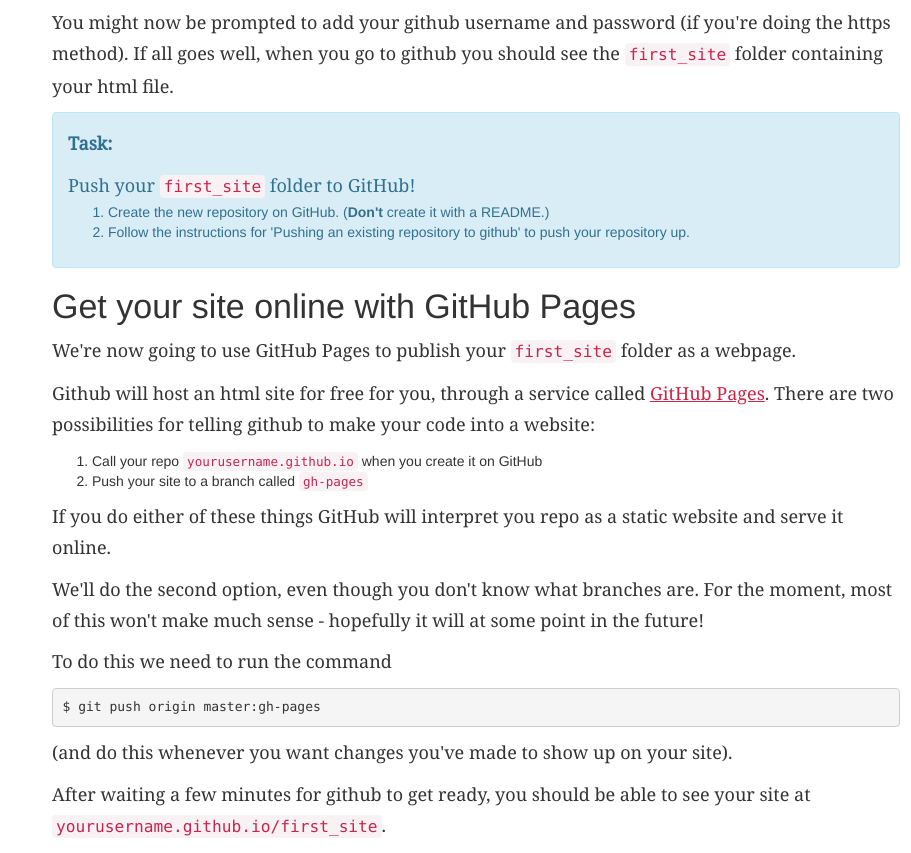
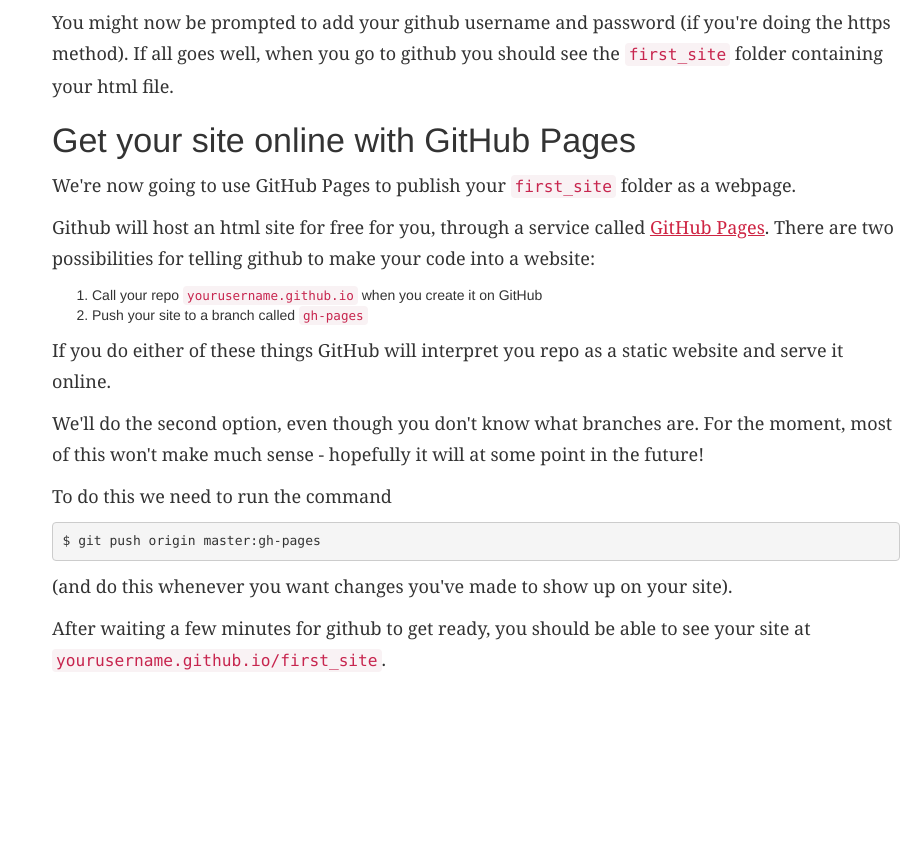
Before and after one commit to CFGer/hackathon, a plain HTML site: page commandline.html in a window 1280 px wide. Shown: the part 5004-5857 px from the top of the page, without its empty margins (369-1280 px from the left). After the commit the page ends 5691 px from the top, so only its background shows below. Drawn offline with Linux system fonts and the light colour scheme; a web font is replaced by a local one.

Commit message:
removng taskS

```diff
--- a/commandline.html
+++ b/commandline.html
@@ -200,17 +200,6 @@ Created index.html</code></pre>
 $ git push -u origin master</code></pre>
 
                             <p>You might now be prompted to add your github username and password (if you're doing the https method). If all goes well, when you go to github you should see the <code>first_site</code> folder containing your html file.</p>
-                            <div class="exercise alert alert-info"><strong>
-                                <p>Task:</p>
-                            </strong>
-                            <p>Push your <code>first_site</code> folder to GitHub!</p>
-
-                            <ol>
-                                <li>Create the new repository on GitHub. (<strong>Don't</strong> create it with a README.)</li>
-
-                                <li>Follow the instructions for 'Pushing an existing repository to github' to push your repository up.</li>
-                            </ol>
-                        </div>
                         <h3 id="get_your_site_online_with_github_pages">Get your site online with GitHub Pages</h3>
 
                         <p>We're now going to use GitHub Pages to publish your <code>first_site</code> folder as a webpage.</p>
```
